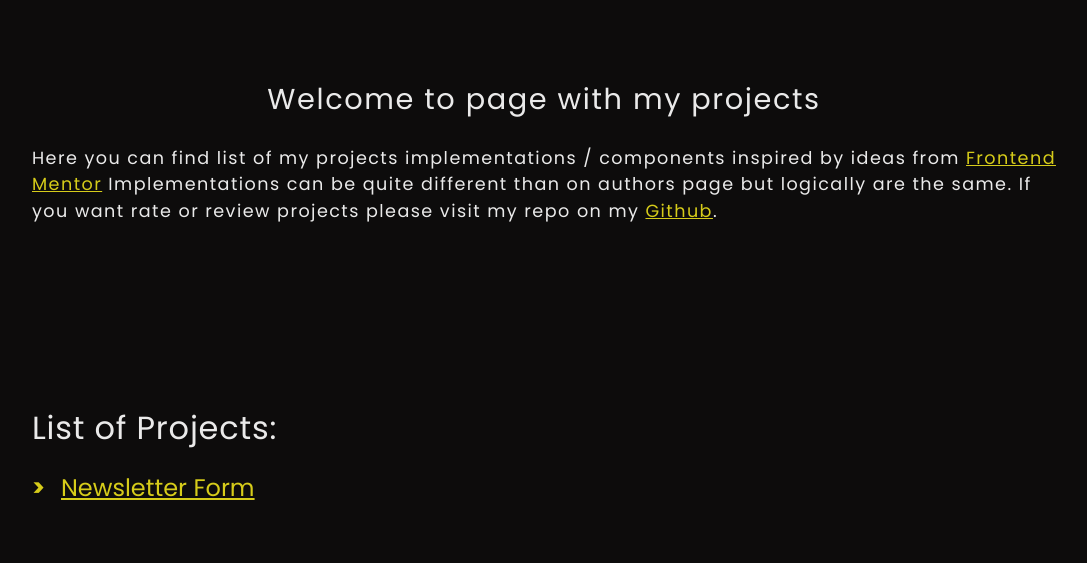
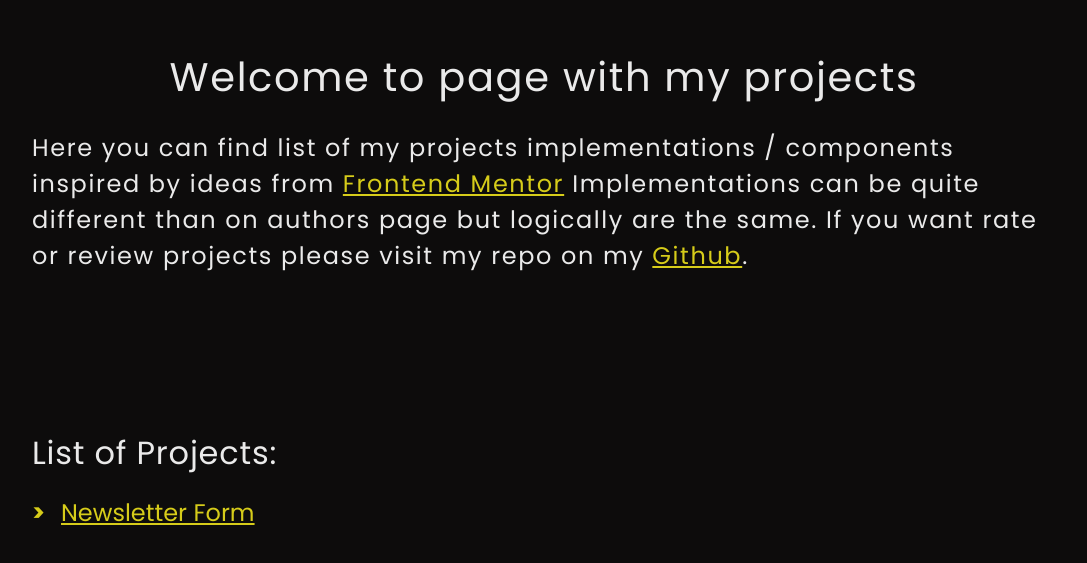
Before and after one commit to Kapson007/frontend-mentor-miniprojects, a Vue app: page / in a window 1280 px wide. Shown: the part 111-674 px from the top of the page, without its empty margins (96-1183 px from the left). Built offline with nearby package versions, Linux system fonts and the light colour scheme.

Commit message:
add media for newsletter button, header and list of projects

```diff
--- a/src/components/HeaderComponent.vue
+++ b/src/components/HeaderComponent.vue
@@ -24,15 +24,16 @@
 <script setup lang="ts"></script>
 
 <style scoped lang="scss">
+    @use '../styles/newsletterFormStyles/_newsletterForm-index' as *;
     .homeHeader {
         width: 100%;
-        @include flex-position(column, space-around, center, 1.5rem);
+        @include flex-position(column, space-around, center, 1.8rem);
         &__title {
             text-align: center;
-            line-height: 1.5;
+            line-height: 1.2;
         }
         &__description {
-            font-size: 1.1rem;
+            font-size: $font-size--base;
             letter-spacing: 0.09rem;
             line-height: 1.5;
         }
@@ -48,5 +49,14 @@
                 @include outline($width: $border-width--thin, $offset: 0.2rem);
             }
         }
+        @media screen and (min-width: $tablet-breakpoint) {
+            &__title {
+                font-size: 2.5rem;
+            }
+            &__description {
+                font-size: $font-size--medium;
+                letter-spacing: 0.1rem;
+            }
+        }
     }
 </style>
--- a/src/components/ProjectListComponent.vue
+++ b/src/components/ProjectListComponent.vue
@@ -14,16 +14,17 @@
 <script lang="ts"></script>
 
 <style scoped lang="scss">
+    @use '../styles/newsletterFormStyles/_newsletterForm-index' as *;
     .project-list {
         width: 100%;
         @include flex-position(column, flex-start, flex-start, 2rem);
         &__header {
-            font-size: 2rem;
+            font-size: $font-size--medium;
         }
         &__list {
             list-style-position: inside;
             list-style-type: none;
-            font-size: $font-size--medium;
+            font-size: $font-size--base;
             .project-item {
                 transition: all 0.1s ease;
                 a:visited {
@@ -44,5 +45,13 @@
                 }
             }
         }
+        @media screen and (min-width: $tablet-breakpoint) {
+            &__header {
+                font-size: $font-size--large;
+            }
+            &__list {
+                font-size: $font-size--medium;
+            }
+        }
     }
 </style>
--- a/src/style.scss
+++ b/src/style.scss
@@ -1,4 +1,5 @@
 @use './styles/model/_index.scss' as *;
+@use './styles/newsletterFormStyles/_newsletterForm-index' as newsletter;
 @import './reset.scss';
 
 body {
@@ -23,7 +24,7 @@ h2 {
 }
 
 h3 {
-    font-size: 1rem;
+    font-size: 1.3rem;
     letter-spacing: 0.05rem;
 }
 
--- a/src/styles/newsletterFormStyles/variables.scss
+++ b/src/styles/newsletterFormStyles/variables.scss
@@ -1,5 +1,7 @@
 // Layout
 $mobile-breakpoint: 375px;
+$tablet-breakpoint: 768px;
+$laptop-breakpoint: 1024px;
 $desktop-breakpoint: 1440px;
 
 // Color Palette
```
